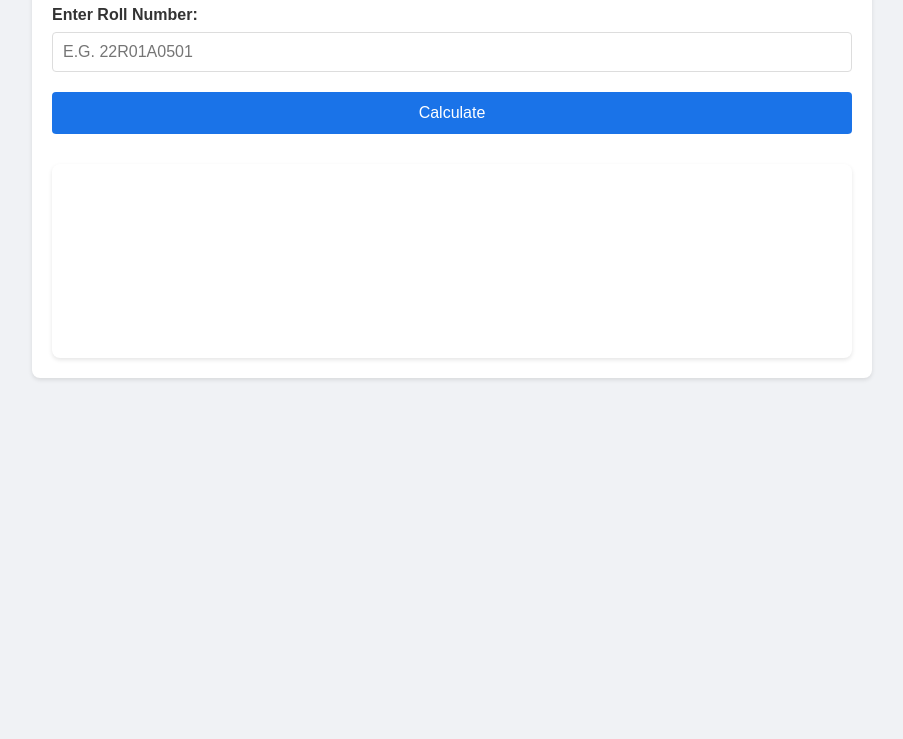
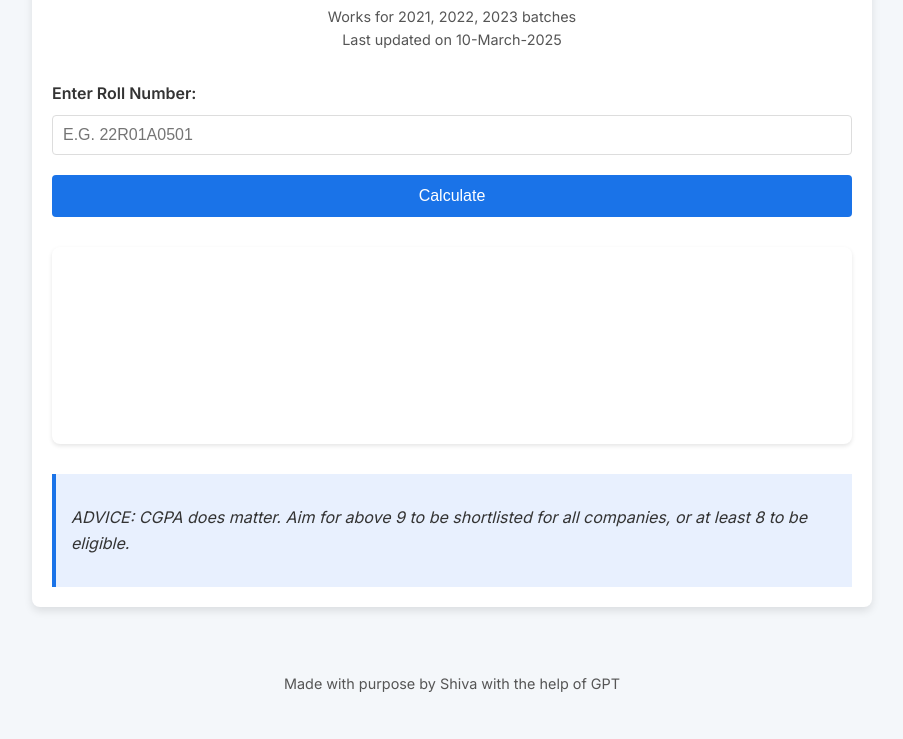
Before and after one commit to Shiva7ganesh/CGPACalculator, a website: page public/index.html in a window 1280 px wide. Shown: the part 122-861 px from the top of the page, without its empty margins (188-1091 px from the left). Before the commit the page ends 800 px from the top, so only its background shows below. Drawn offline with nearby package versions, Linux system fonts and the light colour scheme.

Commit message:
changed css and added text

```diff
--- a/public/index.html
+++ b/public/index.html
@@ -4,14 +4,15 @@
 <head>
     <meta charset="UTF-8">
     <meta name="viewport" content="width=device-width, initial-scale=1.0">
-    <title>CGPA Calculator</title>
+    <title>CMRIT CGPA Calculator</title>
     <link rel="stylesheet" href="style.css">
     <script src="https://cdn.jsdelivr.net/npm/chart.js"></script>
 </head>
 
 <body>
     <div class="container">
-        <h1>CGPA Calculator</h1>
+        <h1>CMRIT CGPA Calculator</h1>
+        <p class="subtitle">Works for 2021, 2022, 2023 batches<br>Last updated on 10-March-2025</p>
         <form id="cgpaForm">
             <div class="form-group">
                 <label for="roll">Enter Roll Number:</label>
@@ -23,7 +24,14 @@
         <div class="graph-container">
             <canvas id="sgpaGraph"></canvas>
         </div>
+        <div class="advice">
+            <p>ADVICE: CGPA does matter. Aim for above 9 to be shortlisted for all companies, or at least 8 to be
+                eligible.</p>
+        </div>
     </div>
+    <footer>
+        <p>Made with purpose by Shiva with the help of GPT</p>
+    </footer>
 
     <script>
         function getInitials(name) {
--- a/public/style.css
+++ b/public/style.css
@@ -2,26 +2,41 @@
 @import url('https://fonts.googleapis.com/css2?family=Inter:wght@300;400;600&display=swap');
 
 body {
-    font-family: Arial, sans-serif;
+    font-family: 'Inter', sans-serif;
     margin: 0;
     padding: 20px;
-    background-color: #f0f2f5;
+    background-color: #f4f7fa;
+    color: #333;
+    line-height: 1.6;
 }
 
 /* Container */
 .container {
     max-width: 800px;
     margin: 0 auto;
-    background-color: white;
+    background-color: #fff;
     padding: 20px;
     border-radius: 8px;
-    box-shadow: 0 2px 4px rgba(0, 0, 0, 0.1);
+    box-shadow: 0 4px 8px rgba(0, 0, 0, 0.1);
+    transition: transform 0.3s ease, box-shadow 0.3s ease;
+}
+
+.container:hover {
+    transform: translateY(-5px);
+    box-shadow: 0 6px 12px rgba(0, 0, 0, 0.15);
 }
 
 /* Heading */
 h1 {
     text-align: center;
     color: #1a73e8;
+    margin-bottom: 10px;
+}
+
+.subtitle {
+    text-align: center;
+    color: #555;
+    font-size: 0.9em;
     margin-bottom: 30px;
 }
 
@@ -76,6 +91,7 @@ input {
     font-size: 16px;
     box-sizing: border-box;
     text-transform: uppercase;
+    transition: border-color 0.3s ease;
 }
 
 input:focus {
@@ -94,11 +110,12 @@ button {
     border-radius: 4px;
     font-size: 16px;
     cursor: pointer;
-    transition: background-color 0.2s;
+    transition: background-color 0.3s ease, transform 0.3s ease;
 }
 
 button:hover {
     background-color: #1557b0;
+    transform: translateY(-2px);
 }
 
 /* Result Box */
@@ -107,6 +124,7 @@ button:hover {
     padding: 20px;
     background-color: #f8f9fa;
     border-radius: 4px;
+    box-shadow: 0 2px 4px rgba(0, 0, 0, 0.1);
 }
 
 .semester {
@@ -171,6 +189,26 @@ h3 {
     box-shadow: 0 2px 4px rgba(0, 0, 0, 0.1);
 }
 
+/* Advice Section */
+.advice {
+    margin-top: 30px;
+    padding: 15px;
+    background-color: #e8f0fe;
+    border-left: 4px solid #1a73e8;
+    font-style: italic;
+    color: #333;
+}
+
+/* Footer */
+footer {
+    text-align: center;
+    margin-top: 40px;
+    padding: 10px;
+    background-color: #f4f7fa;
+    color: #555;
+    font-size: 0.9em;
+}
+
 /* Responsive Design */
 @media (max-width: 480px) {
     .container {
```
